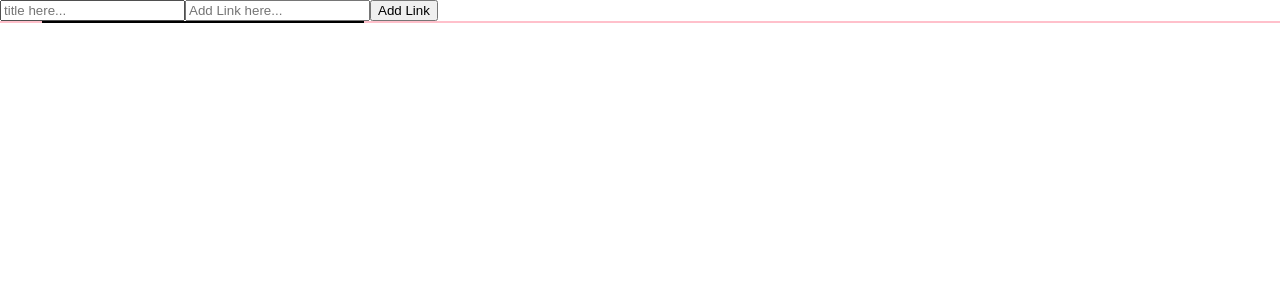
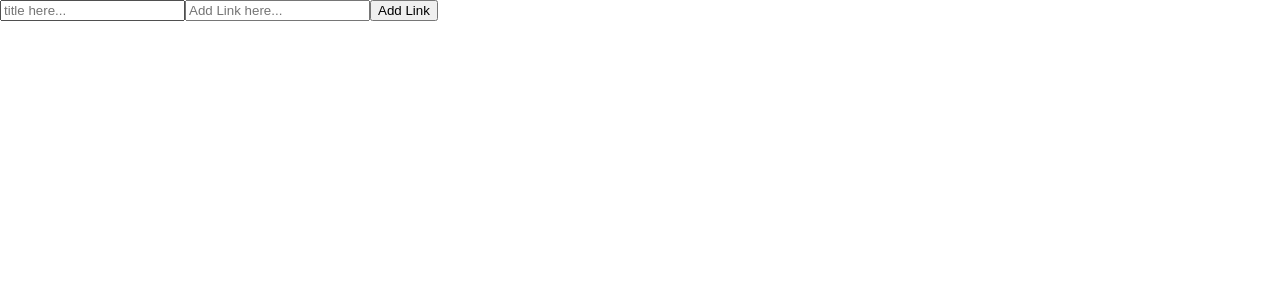
Before and after one commit to thanksgiving-break/MakingYourOwnSite, a React (Create React App) app in the folder sitemaker/: page / in a window 1280 px wide. Shown: the top 300 px of the page. Built offline with nearby package versions, Linux system fonts and the light colour scheme.

Commit message:
fixed border

```diff
--- a/sitemaker/src/css/index.css
+++ b/sitemaker/src/css/index.css
@@ -164,7 +164,6 @@ table {
   font-size: 2.6rem;
   width: 25%;
   text-align: center;
-  border: solid black 1px;
 }
 .head nav {
   display: flex;
--- a/sitemaker/src/less/headerTemplate.less
+++ b/sitemaker/src/less/headerTemplate.less
@@ -7,7 +7,6 @@
     font-size: 2.6rem;
     width: 25%;
     text-align: center;
-    border: solid black 1px;
   }
   nav {
     display: flex;
```
